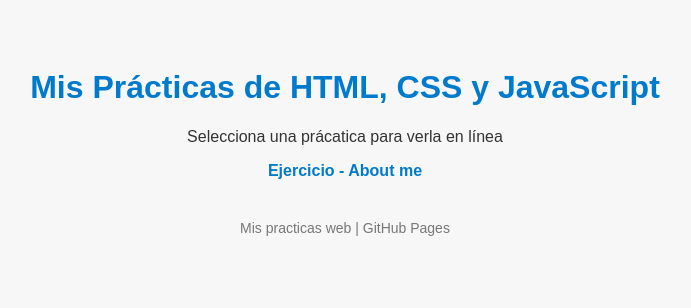
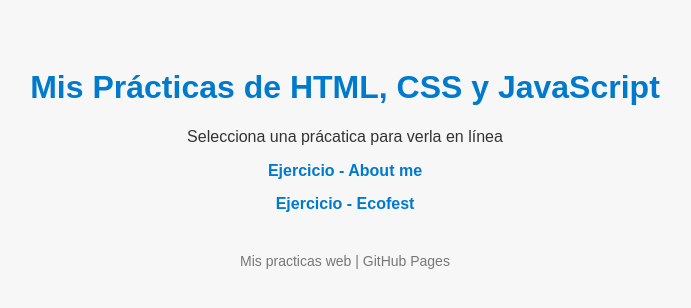
Before and after one commit to jesushurtado20/Clase-informatica, a plain HTML site: page index.html in a window 1280 px wide. Shown: the whole page, without its empty margins (295-986 px from the left). Drawn offline with Linux system fonts and the light colour scheme.

Commit message:
Add Ecofest exercise link to index.html
Added link to Ecofest exercise in the list.

```diff
--- a/index.html
+++ b/index.html
@@ -38,7 +38,7 @@ color: #005a8c;
 
 <ul>
 <li><a href="Abth-me/Html_1">Ejercicio - About me</a></li>
-<li><a href= > </a></li>
+<li><a href="Ecofest/Index">Ejercicio - Ecofest </a></li>
 <li><a href= > </a></li>
 </ul>
 
```
